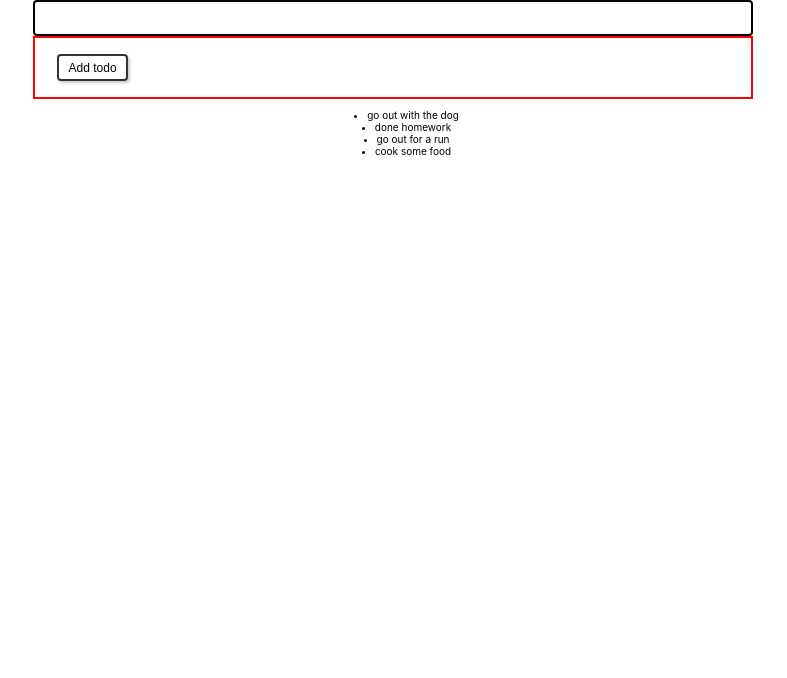
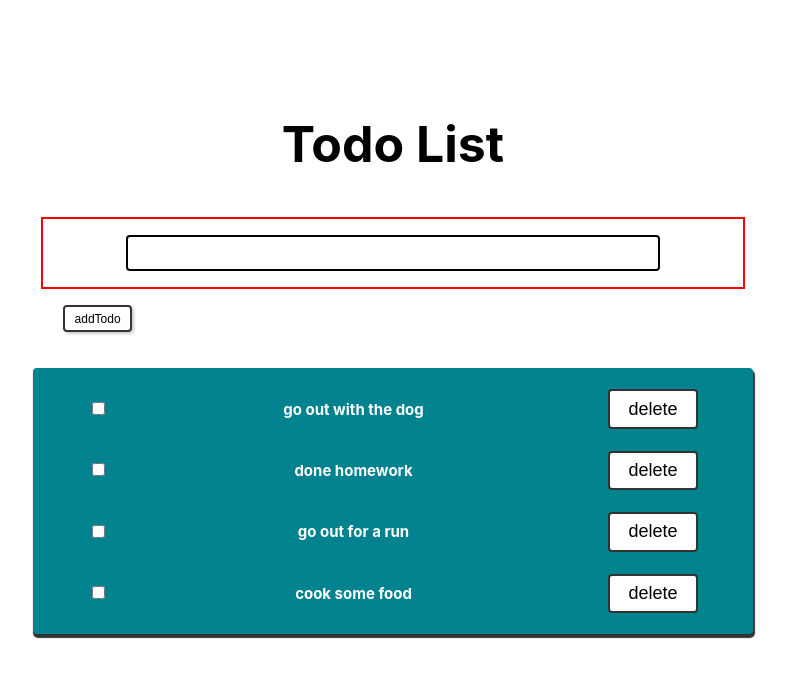
Before and after one commit to masiucd/go_auth_api, a website built with webpack: page dist/index.html in a window 1280 px wide. Shown: the whole page, without its empty margins (247-1034 px from the left). Built offline with nearby package versions, Linux system fonts and the light colour scheme.

Commit message:
render li

```diff
--- a/src/patterns/mvc/views/todo-view.ts
+++ b/src/patterns/mvc/views/todo-view.ts
@@ -33,7 +33,18 @@ export class TodoView {
   }
 
   renderTodos() {
-    return this.todos.map(todo => `<li>${todo.task} </li> `).join("")
+    return this.todos
+      .map(
+        todo => `
+        <li>
+          <label for="checked">
+            <input type="checkbox" name="checked" id="checked">
+          </label>
+          <strong>${todo.task}</strong>
+          <button id="delete">delete</button>
+        </li>`
+      )
+      .join("")
   }
 
   mount(parent: HTMLElement) {
@@ -43,15 +54,15 @@ export class TodoView {
 
   private render() {
     const wrapper = this.createElement("div", "wrapper", "wrapper")
-    wrapper.innerHTML += `
-        <main id="main>
-        <h1>Todo list</h1>
-        <form>
+    wrapper.innerHTML = `
+    <main id="main">
+      <h1>Todo List</h1>
+      <form action="" id="form">
         <div class="form-group">
           <input type="text" id="form-input" />
         </div>
         <div class="form-button-group">
-            <button type="submit">Add todo</button>
+          <button type="submit">addTodo</button>
         </div>
       </form>
       <ul id="todo-list">
@@ -59,8 +70,24 @@ export class TodoView {
       </ul>
   </main>
       `
+
     return wrapper
   }
 
   private update() {}
 }
+
+// <main id="main>
+// <form id="form" action="">
+//   <div class="form-group">
+//     <input type="text" id="form-input" />
+//   </div>
+//   <div class="form-button-group">
+//     <button type="submit">Add todo</button>
+//   </div>
+// </form>
+
+// <ul id="todo-list">
+// ${this.renderTodos()}
+// </ul>
+// </main>
```
Also changed, not shown: dist/bundle.js, dist/index.html, dist/style.css. Lines whose indentation alone changed are shown as unchanged.
